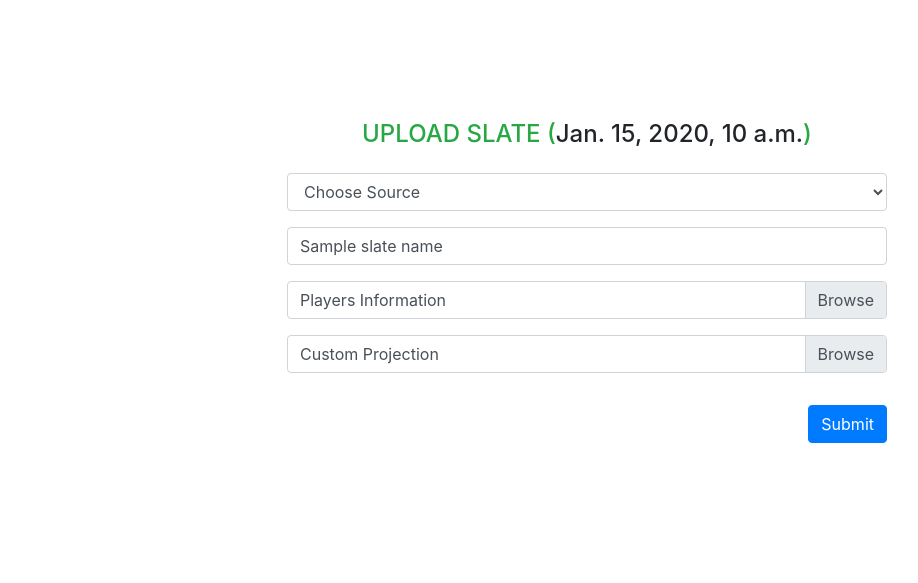
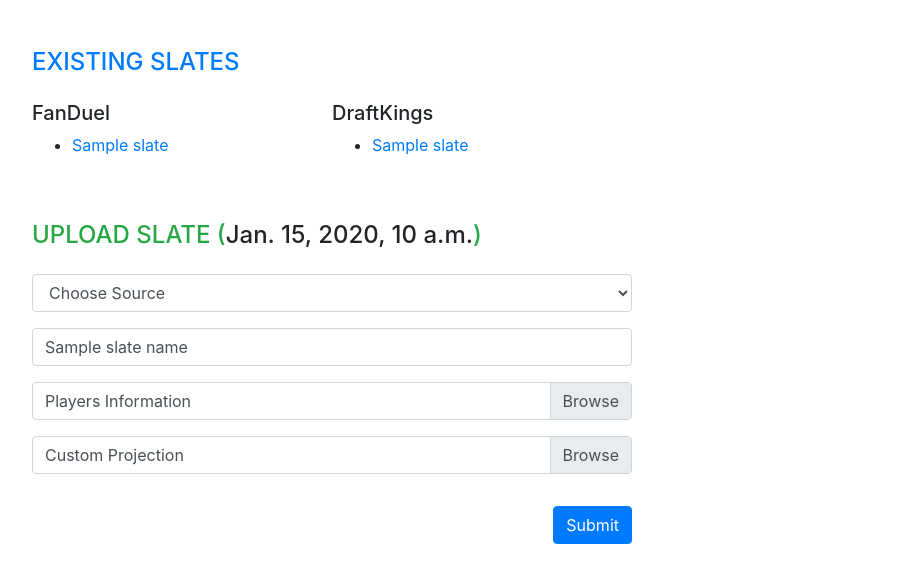
Before and after one commit to yonadav-labs/fantasy-mlb, a Django app: template templates/upload-slate.html in a window 1280 px wide. Shown: the top 583 px of the page, without its empty margins (53-971 px from the left). Run offline with Django 3.2, Linux system fonts and the light colour scheme; the template is opened without the code that fills it: most values are stand-ins (such as "Sample title", 1, 10 or a date in 2020); parts of the project's set-up code (start-up, migrations or seed data) failed here and were passed over; some libraries are stand-ins or nearby versions.

Commit message:
add list slates

```diff
--- a/fantasy_mlb/urls.py
+++ b/fantasy_mlb/urls.py
@@ -23,4 +23,5 @@
     url(r'^update-point', update_point, name="update_point"),
     url(r'^update-field', update_field, name="update_field"),
     url(r'^get-team-stack-dlg/(?P<ds>.+)', get_team_stack_dlg, name="get_team_stack_dlg"),
+    url(r'^slates/(?P<slate_id>\d+)', load_slate, name="load_slate"),
 ]
--- a/templates/edit-slate.html
+++ b/templates/edit-slate.html
@@ -16,6 +16,7 @@
     <div class="mt-4">
       <strong>Slate:</strong> {{slate.name}} ({{slate.data_source}})
       <strong class="ml-3">Last Updated:</strong> {{last_updated}}
+      <a class="btn btn-link btn-primary btn-sm ml-4" href="/upload-data">Upload a new file</a>
     </div>
 
     <div class="mt-5" style="width: 360px;">
--- a/templates/upload-slate.html
+++ b/templates/upload-slate.html
@@ -6,8 +6,29 @@
 </head>
 <body>
   <div class="container">
-    <div class="mx-auto mt-5 pt-5" style="width: 600px;">
-      <h4 class="text-center text-success my-4">UPLOAD SLATE (<span class="text-body">{{today}}</span>)</h4>
+    <div class="row" style="width: 600px;">
+      <div class="col-12 mt-4">
+        <h4 class="text-primary my-4">EXISTING SLATES</h4>
+      </div>
+      <div class="col-6">
+        <h5>FanDuel</h5>
+        <ul>
+          {% for slate in fd_slates %}
+          <li><a href="/slates/{{slate.id}}">{{slate.name}}</a></li>
+          {% endfor %}
+        </ul>
+      </div>
+      <div class="col-6">
+        <h5>DraftKings</h5>
+        <ul>
+          {% for slate in dk_slates %}
+          <li><a href="/slates/{{slate.id}}">{{slate.name}}</a></li>
+          {% endfor %}
+        </ul>
+      </div>
+    </div>
+    <div class="mt-5" style="width: 600px;">
+      <h4 class="text-success my-4">UPLOAD SLATE (<span class="text-body">{{today}}</span>)</h4>
       <form method="POST" enctype="multipart/form-data">
         {% csrf_token %}
         <div class="form-group">
```
Also changed, not shown: general/views.py (+14 -8 lines).
